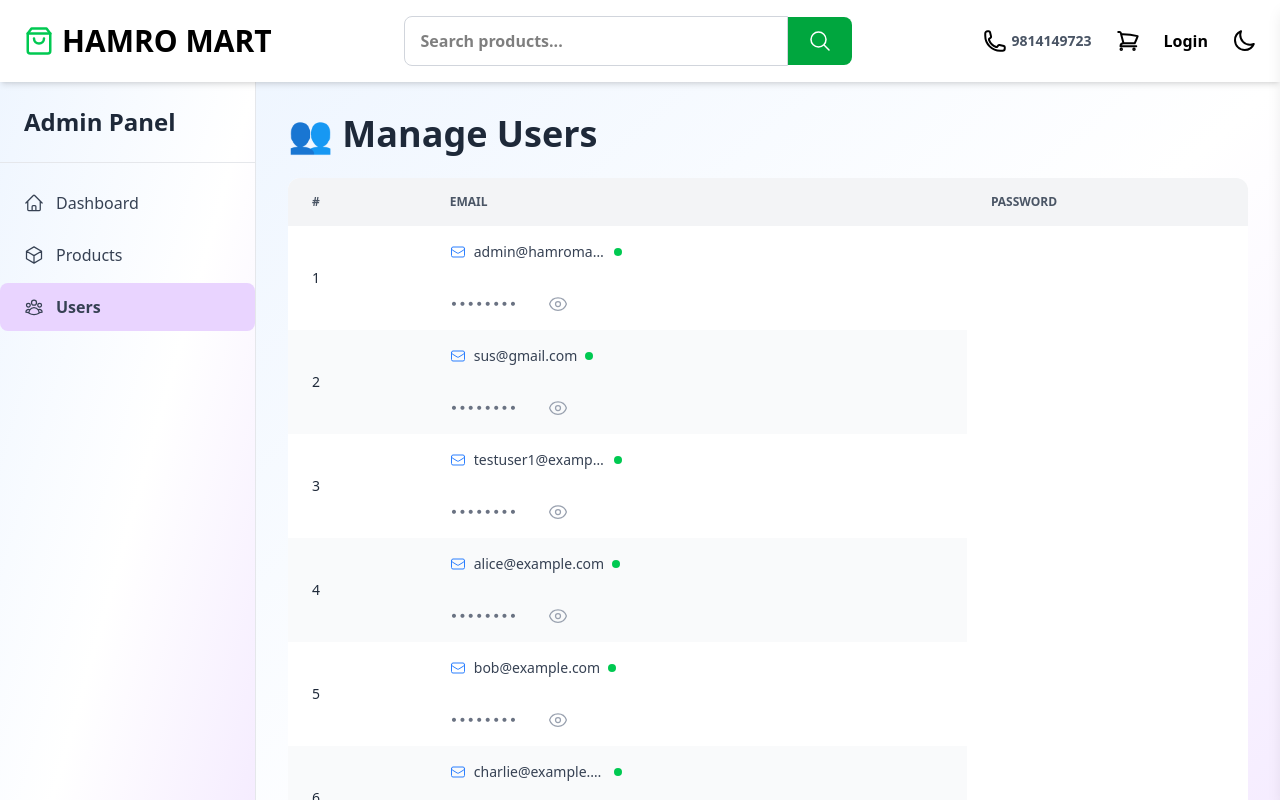
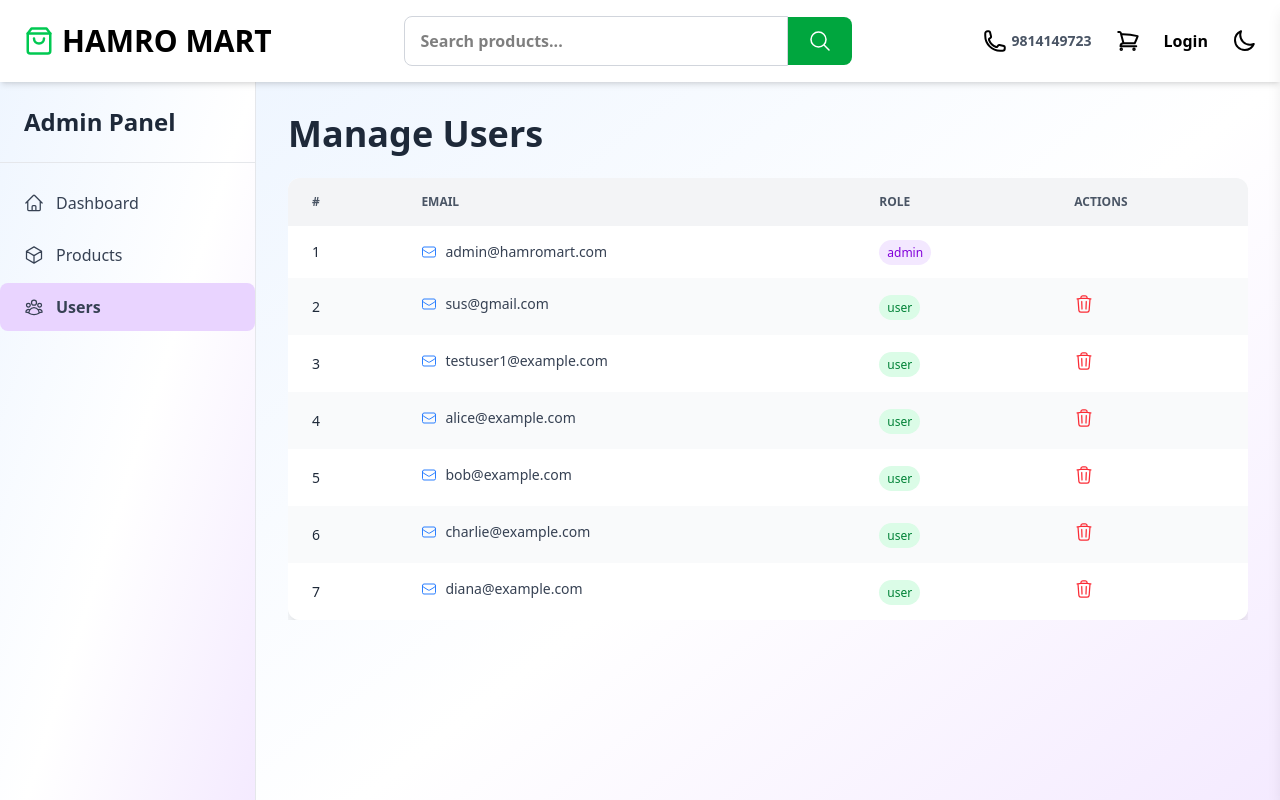
Before and after one commit to Sushantmg/hamro-mart, a Next.js app: page /admin/users in a window 1280 px wide. Shown: the top 800 px of the page. Built offline with nearby package versions, Linux system fonts and the light colour scheme.

Commit message:
feat: add CRUD buttons to admin products (add/edit/delete) and users (delete) with role badges

```diff
--- a/src/app/admin/products/page.tsx
+++ b/src/app/admin/products/page.tsx
@@ -1,34 +1,107 @@
-'use client';
+"use client";
 
-import React, { useEffect, useState } from 'react';
+import React, { useEffect, useState } from "react";
+import toast from "react-hot-toast";
+import { PlusIcon, PencilIcon, TrashIcon, XMarkIcon } from "@heroicons/react/24/outline";
 
 type Product = {
   id: number;
   name: string;
   category: string;
+  image: string;
+  desc: string;
   price: number;
   discount: number;
 };
 
 export default function ManageProducts() {
   const [products, setProducts] = useState<Product[]>([]);
+  const [loading, setLoading] = useState(true);
+  const [showForm, setShowForm] = useState(false);
+  const [editId, setEditId] = useState<number | null>(null);
+  const [form, setForm] = useState({ name: "", category: "fruits", image: "", desc: "", price: "", discount: "" });
 
-  useEffect(() => {
-    async function fetchProducts() {
-      try {
-        const res = await fetch('/api/products'); // ✅ fixed here
-        const data = await res.json();
-        setProducts(data);
-      } catch (error) {
-        console.error('Failed to fetch products:', error);
-      }
+  const fetchProducts = async () => {
+    const res = await fetch("/api/products");
+    const data = await res.json();
+    setProducts(data);
+    setLoading(false);
+  };
+
+  useEffect(() => { fetchProducts(); }, []);
+
+  const resetForm = () => {
+    setForm({ name: "", category: "fruits", image: "", desc: "", price: "", discount: "" });
+    setEditId(null);
+    setShowForm(false);
+  };
+
+  const handleEdit = (p: Product) => {
+    setForm({ name: p.name, category: p.category, image: p.image, desc: p.desc, price: String(p.price), discount: String(p.discount) });
+    setEditId(p.id);
+    setShowForm(true);
+  };
+
+  const handleSubmit = async (e: React.FormEvent) => {
+    e.preventDefault();
+    const body = { ...form, price: Number(form.price), discount: Number(form.discount) };
+
+    if (editId) {
+      const res = await fetch(`/api/products/${editId}`, { method: "PUT", headers: { "Content-Type": "application/json" }, body: JSON.stringify(body) });
+      if (res.ok) { toast.success("Product updated!"); fetchProducts(); }
+      else { toast.error("Failed to update"); }
+    } else {
+      const res = await fetch("/api/products", { method: "POST", headers: { "Content-Type": "application/json" }, body: JSON.stringify(body) });
+      if (res.ok) { toast.success("Product added!"); fetchProducts(); }
+      else { toast.error("Failed to add"); }
     }
-    fetchProducts();
-  }, []);
+    resetForm();
+  };
+
+  const handleDelete = async (id: number) => {
+    if (!confirm("Delete this product?")) return;
+    const res = await fetch(`/api/products/${id}`, { method: "DELETE" });
+    if (res.ok) { toast.success("Deleted!"); fetchProducts(); }
+    else { toast.error("Failed to delete"); }
+  };
+
+  if (loading) {
+    return <div className="flex justify-center items-center h-64"><p className="text-gray-500 animate-pulse">Loading...</p></div>;
+  }
 
   return (
     <div className="space-y-6">
-      <h1 className="text-4xl font-bold text-gray-800">🛍️ Manage Products</h1>
+      <div className="flex items-center justify-between">
+        <h1 className="text-4xl font-bold text-gray-800">Manage Products</h1>
+        <button onClick={() => { resetForm(); setShowForm(true); }} className="flex items-center gap-2 bg-green-600 hover:bg-green-700 text-white px-4 py-2 rounded-lg font-semibold">
+          <PlusIcon className="h-5 w-5" /> Add Product
+        </button>
+      </div>
+
+      {showForm && (
+        <div className="bg-white shadow-xl rounded-xl p-6">
+          <div className="flex items-center justify-between mb-4">
+            <h2 className="text-xl font-bold">{editId ? "Edit Product" : "Add Product"}</h2>
+            <button onClick={resetForm}><XMarkIcon className="h-6 w-6 text-gray-400" /></button>
+          </div>
+          <form onSubmit={handleSubmit} className="grid grid-cols-1 md:grid-cols-2 gap-4">
+            <input placeholder="Name" value={form.name} onChange={(e) => setForm({ ...form, name: e.target.value })} required className="border rounded-lg px-4 py-2" />
+            <select value={form.category} onChange={(e) => setForm({ ...form, category: e.target.value })} className="border rounded-lg px-4 py-2">
+              <option value="fruits">Fruits</option>
+              <option value="vegetables">Vegetables</option>
+            </select>
+            <input placeholder="Image URL" value={form.image} onChange={(e) => setForm({ ...form, image: e.target.value })} className="border rounded-lg px-4 py-2" />
+            <input placeholder="Description" value={form.desc} onChange={(e) => setForm({ ...form, desc: e.target.value })} className="border rounded-lg px-4 py-2" />
+            <input type="number" step="0.01" placeholder="Price" value={form.price} onChange={(e) => setForm({ ...form, price: e.target.value })} required className="border rounded-lg px-4 py-2" />
+            <input type="number" placeholder="Discount %" value={form.discount} onChange={(e) => setForm({ ...form, discount: e.target.value })} className="border rounded-lg px-4 py-2" />
+            <div className="md:col-span-2 flex gap-3">
+              <button type="submit" className="bg-green-600 hover:bg-green-700 text-white px-6 py-2 rounded-lg font-semibold">{editId ? "Update" : "Add"}</button>
+              <button type="button" onClick={resetForm} className="border border-gray-300 px-6 py-2 rounded-lg">Cancel</button>
+            </div>
+          </form>
+        </div>
+      )}
+
       <div className="overflow-x-auto">
         <div className="bg-white shadow-xl rounded-xl overflow-hidden">
           <table className="min-w-full text-sm text-gray-700">
@@ -39,46 +112,28 @@ export default function ManageProducts() {
                 <th className="px-6 py-4 text-left">Price</th>
                 <th className="px-6 py-4 text-left">Discount</th>
                 <th className="px-6 py-4 text-left">Final Price</th>
+                <th className="px-6 py-4 text-left">Actions</th>
               </tr>
             </thead>
             <tbody>
               {products.map((p, i) => {
-                const discountedPrice =
-                  p.discount > 0 ? p.price - (p.price * p.discount) / 100 : null;
-
+                const discountedPrice = p.discount > 0 ? p.price - (p.price * p.discount) / 100 : null;
                 return (
-                  <tr
-                    key={p.id}
-                    className={`hover:bg-gray-50 transition duration-150 ${
-                      i % 2 === 0 ? 'bg-white' : 'bg-gray-50'
-                    }`}
-                  >
-                    <td className="px-6 py-4 font-semibold truncate max-w-[200px]">
-                      {p.name}
-                    </td>
+                  <tr key={p.id} className={`hover:bg-gray-50 transition duration-150 ${i % 2 === 0 ? "bg-white" : "bg-gray-50"}`}>
+                    <td className="px-6 py-4 font-semibold truncate max-w-[200px]">{p.name}</td>
                     <td className="px-6 py-4">
-                      <span className="px-2 py-1 text-xs font-medium bg-blue-100 text-blue-700 rounded-full">
-                        {p.category}
-                      </span>
+                      <span className="px-2 py-1 text-xs font-medium bg-blue-100 text-blue-700 rounded-full">{p.category}</span>
                     </td>
                     <td className="px-6 py-4">${p.price.toFixed(2)}</td>
                     <td className="px-6 py-4">
-                      {p.discount > 0 ? (
-                        <span className="text-green-600 font-semibold">
-                          {p.discount}%
-                        </span>
-                      ) : (
-                        <span className="text-gray-400">–</span>
-                      )}
+                      {p.discount > 0 ? <span className="text-green-600 font-semibold">{p.discount}%</span> : <span className="text-gray-400">-</span>}
                     </td>
                     <td className="px-6 py-4">
-                      {discountedPrice !== null ? (
-                        <span className="text-purple-600 font-medium">
-                          ${discountedPrice.toFixed(2)}
-                        </span>
-                      ) : (
-                        <span className="text-gray-400">–</span>
-                      )}
+                      {discountedPrice !== null ? <span className="text-purple-600 font-medium">${discountedPrice.toFixed(2)}</span> : <span className="text-gray-400">-</span>}
+                    </td>
+                    <td className="px-6 py-4 flex gap-2">
+                      <button onClick={() => handleEdit(p)} className="text-blue-500 hover:text-blue-700"><PencilIcon className="h-5 w-5" /></button>
+                      <button onClick={() => handleDelete(p.id)} className="text-red-500 hover:text-red-700"><TrashIcon className="h-5 w-5" /></button>
                     </td>
                   </tr>
                 );
--- a/src/app/admin/users/page.tsx
+++ b/src/app/admin/users/page.tsx
@@ -1,45 +1,42 @@
-'use client';
+"use client";
 
-import React, { useEffect, useState } from 'react';
-import {
-  EyeIcon,
-  EyeSlashIcon,
-  EnvelopeIcon,
-} from '@heroicons/react/24/outline';
+import React, { useEffect, useState } from "react";
+import toast from "react-hot-toast";
+import { TrashIcon, EnvelopeIcon } from "@heroicons/react/24/outline";
 
 type User = {
   id: number;
   email: string;
-  password: string;
+  role: string;
 };
 
 export default function ManageUsers() {
   const [users, setUsers] = useState<User[]>([]);
-  const [showPasswords, setShowPasswords] = useState<{ [key: number]: boolean }>({});
+  const [loading, setLoading] = useState(true);
 
-  useEffect(() => {
-    async function fetchUsers() {
-      try {
-        const res = await fetch('/api/users'); // ✅ Changed here
-        const data = await res.json();
-        setUsers(data);
-      } catch (err) {
-        console.error('Error fetching users:', err);
-      }
-    }
-    fetchUsers();
-  }, []);
+  const fetchUsers = async () => {
+    const res = await fetch("/api/users");
+    const data = await res.json();
+    setUsers(data);
+    setLoading(false);
+  };
 
-  const togglePassword = (id: number) => {
-    setShowPasswords(prev => ({
-      ...prev,
-      [id]: !prev[id],
-    }));
+  useEffect(() => { fetchUsers(); }, []);
+
+  const handleDelete = async (id: number) => {
+    if (!confirm("Delete this user?")) return;
+    const res = await fetch(`/api/users/${id}`, { method: "DELETE" });
+    if (res.ok) { toast.success("User deleted!"); fetchUsers(); }
+    else { toast.error("Failed to delete"); }
   };
+
+  if (loading) {
+    return <div className="flex justify-center items-center h-64"><p className="text-gray-500 animate-pulse">Loading...</p></div>;
+  }
 
   return (
     <div className="space-y-6">
-      <h1 className="text-4xl font-bold text-gray-800">👥 Manage Users</h1>
+      <h1 className="text-4xl font-bold text-gray-800">Manage Users</h1>
 
       <div className="overflow-x-auto">
         <div className="bg-white shadow-xl rounded-xl overflow-hidden min-w-[320px]">
@@ -48,43 +45,29 @@ export default function ManageUsers() {
               <tr>
                 <th className="px-6 py-4 text-left">#</th>
                 <th className="px-6 py-4 text-left">Email</th>
-                <th className="px-6 py-4 text-left">Password</th>
+                <th className="px-6 py-4 text-left">Role</th>
+                <th className="px-6 py-4 text-left">Actions</th>
               </tr>
             </thead>
             <tbody>
               {users.map((user, i) => (
-                <tr
-                  key={user.id}
-                  className={`hover:bg-gray-50 transition duration-150 ${
-                    i % 2 === 0 ? 'bg-white' : 'bg-gray-50'
-                  }`}
-                >
-                  <td className="px-6 py-4 font-medium text-gray-800 whitespace-nowrap">
-                    {i + 1}
+                <tr key={user.id} className={`hover:bg-gray-50 transition duration-150 ${i % 2 === 0 ? "bg-white" : "bg-gray-50"}`}>
+                  <td className="px-6 py-4 font-medium text-gray-800">{i + 1}</td>
+                  <td className="px-6 py-4 flex items-center gap-2">
+                    <EnvelopeIcon className="h-4 w-4 text-blue-500" />
+                    <span className="truncate">{user.email}</span>
                   </td>
-
-                  <td className="px-6 py-4 flex items-center gap-2 max-w-[220px] truncate">
-                    <EnvelopeIcon className="h-4 w-4 text-blue-500 flex-shrink-0" />
-                    <span className="truncate">{user.email}</span>
-                    <span className="h-2 w-2 rounded-full bg-green-500 flex-shrink-0"></span>
+                  <td className="px-6 py-4">
+                    <span className={`px-2 py-1 text-xs font-medium rounded-full ${user.role === "admin" ? "bg-purple-100 text-purple-700" : "bg-green-100 text-green-700"}`}>
+                      {user.role}
+                    </span>
                   </td>
-
-                  <td className="px-6 py-4 flex items-center gap-2 whitespace-nowrap">
-                    <span className="text-gray-500 font-mono block min-w-[90px]">
-                      {showPasswords[user.id] ? user.password : '••••••••'}
-                    </span>
-                    <button
-                      onClick={() => togglePassword(user.id)}
-                      className="text-gray-400 hover:text-gray-600 transition flex-shrink-0"
-                      title={showPasswords[user.id] ? 'Hide Password' : 'Show Password'}
-                      aria-label={showPasswords[user.id] ? 'Hide Password' : 'Show Password'}
-                    >
-                      {showPasswords[user.id] ? (
-                        <EyeSlashIcon className="w-5 h-5" />
-                      ) : (
-                        <EyeIcon className="w-5 h-5" />
-                      )}
-                    </button>
+                  <td className="px-6 py-4">
+                    {user.role !== "admin" && (
+                      <button onClick={() => handleDelete(user.id)} className="text-red-500 hover:text-red-700">
+                        <TrashIcon className="h-5 w-5" />
+                      </button>
+                    )}
                   </td>
                 </tr>
               ))}
```
